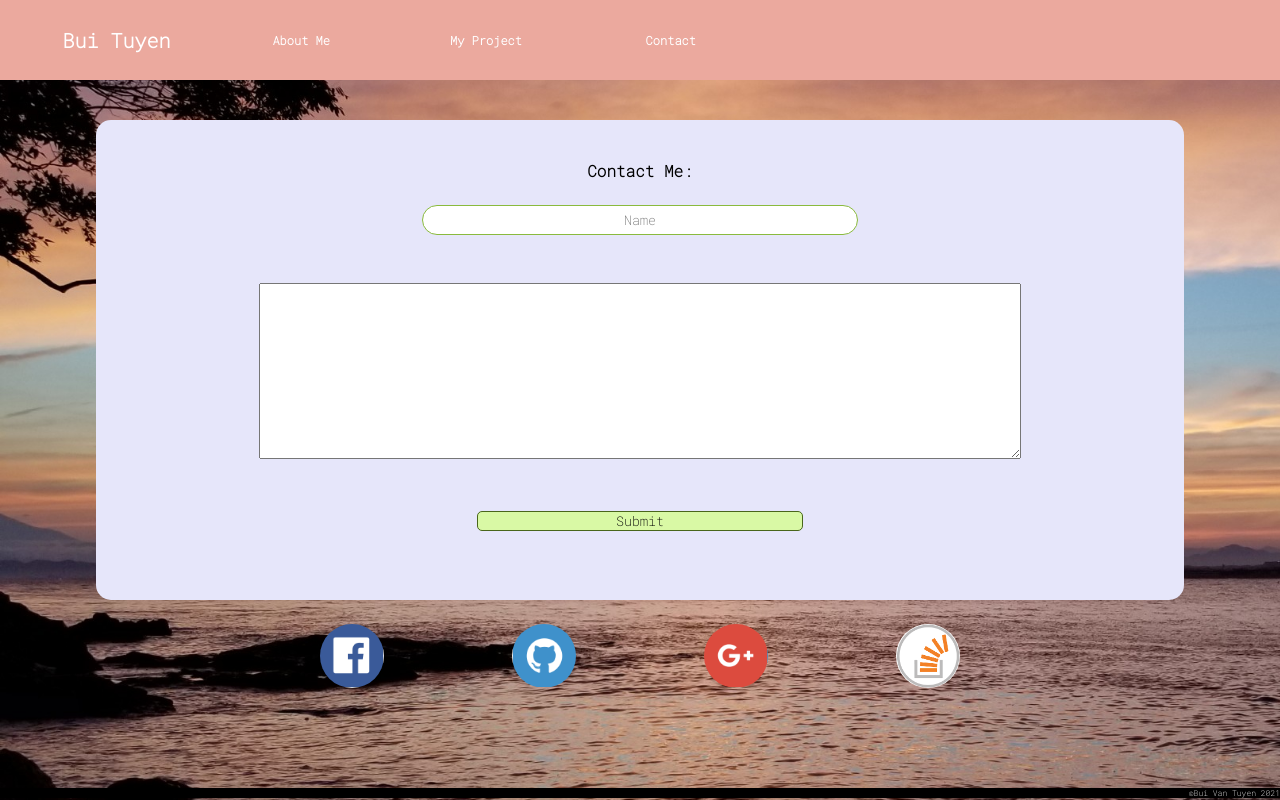
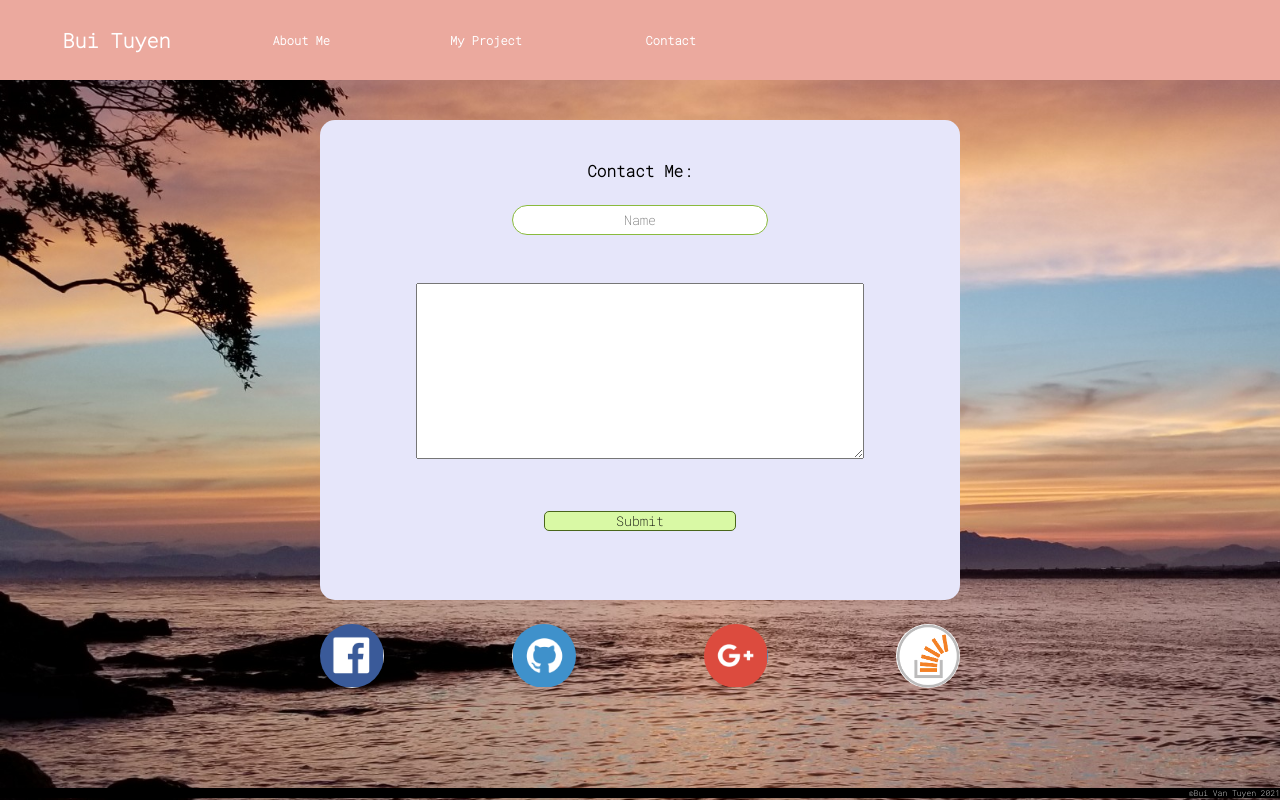
Before and after one commit to anjiboss/portfolio2, a plain HTML site: page contact.html in a window 1280 px wide. Drawn offline with nearby package versions, Linux system fonts and the light colour scheme.

Commit message:
fix contact form width

```diff
--- a/css/contact.css
+++ b/css/contact.css
@@ -68,3 +68,9 @@ input[type="submit"]:hover {
   background-size: contain;
   background-repeat: no-repeat;
 }
+
+@media screen and (min-width: 1000px) {
+  #contact {
+    width: 50vw;
+  }
+}
```
